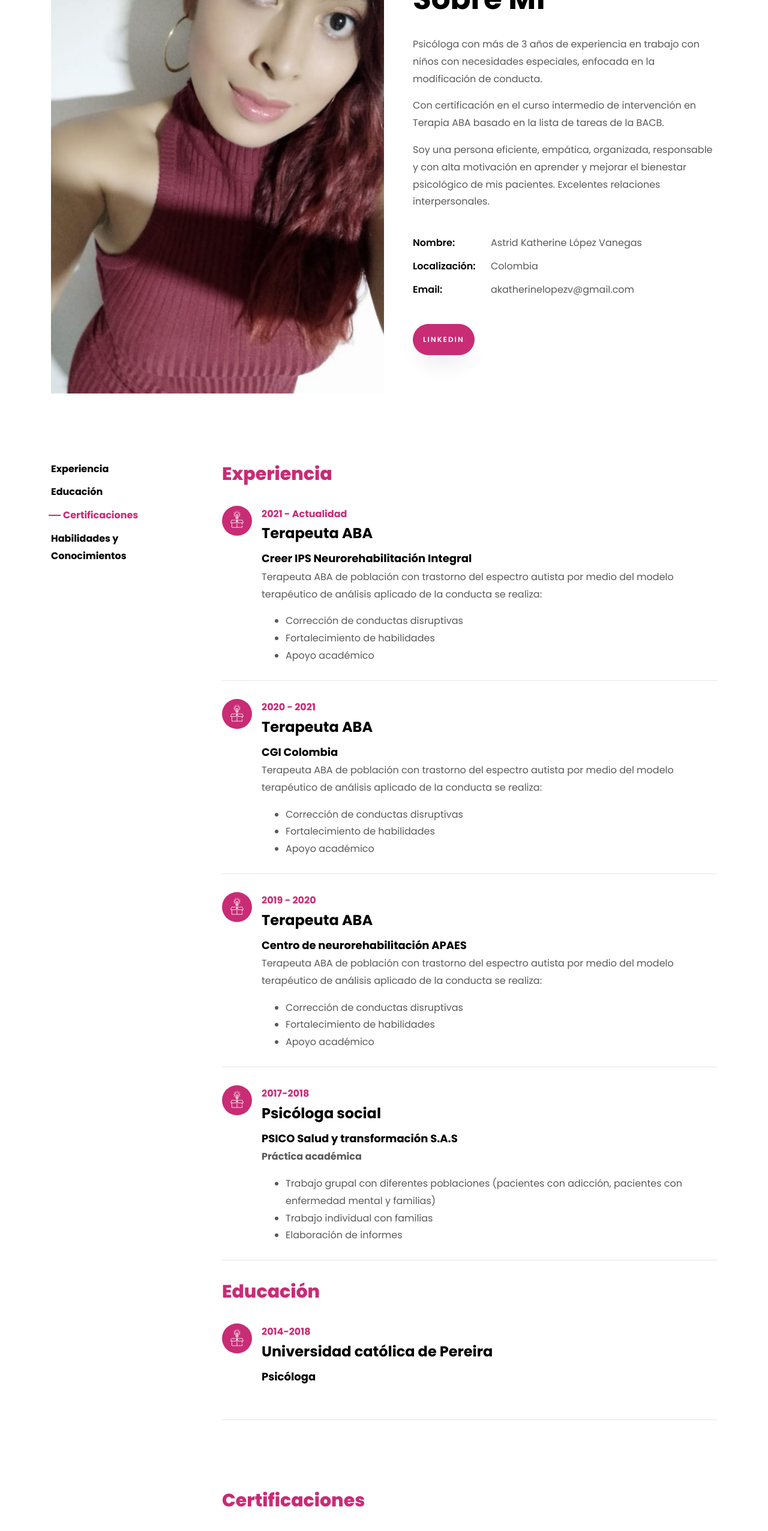
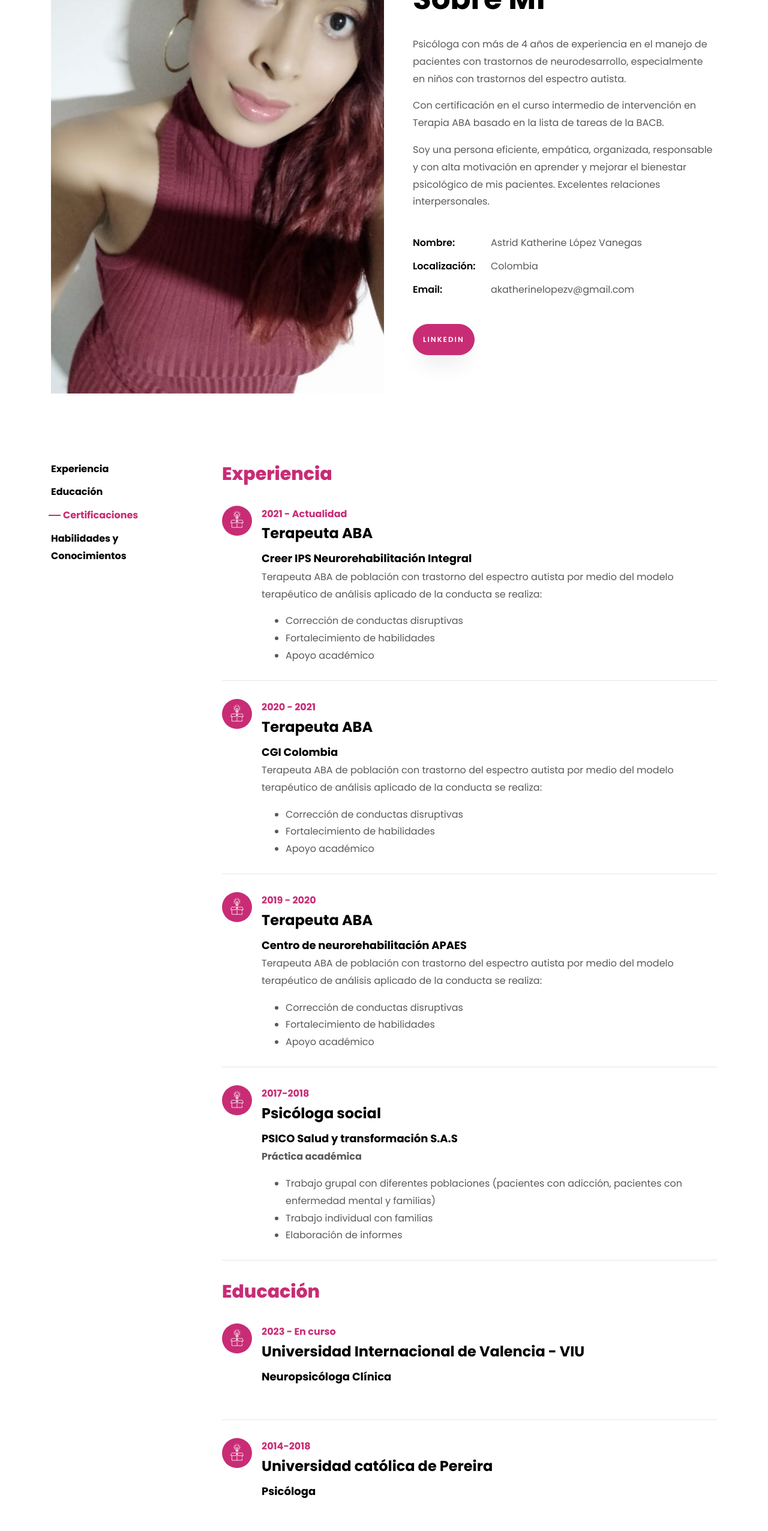
Before and after one commit to xergioalex/kathelopez.com, a website: page index.html in a window 1280 px wide. Shown: the part 887-3439 px from the top of the page at 60% size. Drawn offline with Linux system fonts and the light colour scheme; files whose address does not match are found by name.

Commit message:
Updating some copies

```diff
--- a/index.html
+++ b/index.html
@@ -18,7 +18,7 @@
 
     <meta name="keywords" content="psicóloga, psicología, terapeuta, terapeuta aba, terapía aba, aba, autismo, pereira">
     <meta name="author" content="Kathe López">
-    <meta name="description" content="Psicóloga con más de 3 años de experiencia en trabajo con niños con necesidades especiales, enfocada en la técnica ABA.">
+    <meta name="description" content="Psicóloga con más de 4 años de experiencia en trabajo con niños con necesidades especiales, enfocada en la técnica ABA.">
     <meta data-hid="apple-mobile-web-app-title" name="apple-mobile-web-app-title" content="Kathe López">
     <meta data-hid="application-name" name="application-name" content="Kathe López">
     <meta data-hid="theme-color" name="theme-color" content="#006cc3">
@@ -27,8 +27,8 @@
     <meta data-hid="og:url" property="og:url" content="https://www.kathelopez.com">
     <meta data-hid="og:image" property="og:image" name="og:image" content="https://www.kathelopez.com/images/SEO.png">
     <meta data-hid="og:title" property="og:title" content="Katherine - Psicóloga y Terapeuta ABA Pereira">
-    <meta data-hid="description" name="description" content="Psicóloga con más de 3 años de experiencia en trabajo con niños con necesidades especiales, enfocada en la técnica ABA.">
-    <meta data-hid="og:description" property="og:description" content="Psicóloga con más de 3 años de experiencia en trabajo con niños con necesidades especiales, enfocada en la técnica ABA.">
+    <meta data-hid="description" name="description" content="Psicóloga con más de 4 años de experiencia en trabajo con niños con necesidades especiales, enfocada en la técnica ABA.">
+    <meta data-hid="og:description" property="og:description" content="Psicóloga con más de 4 años de experiencia en trabajo con niños con necesidades especiales, enfocada en la técnica ABA.">
     <link rel="icon" type="image/x-icon" href="https://www.kathelopez.com/images/logo.png">
 
     <link rel="stylesheet" href="css/open-iconic-bootstrap.min.css">
@@ -113,7 +113,7 @@
     				<div class="row justify-content-start pb-3">
 		          <div class="col-md-12 heading-section ftco-animate">
 		            <h2 class="mb-4">Sobre Mí</h2>
-								<p>Psicóloga con más de 3 años de experiencia en trabajo con niños con necesidades especiales, enfocada en la modificación de conducta.</p>
+								<p>Psicóloga con más de 4 años de experiencia en el manejo de pacientes con trastornos de neurodesarrollo, especialmente en niños con trastornos del espectro autista.</p>
                 <p>Con certificación en el curso intermedio de intervención en Terapia ABA basado en la lista de tareas de la BACB.</p>
 								<p>Soy una persona eficiente, empática, organizada, responsable y con alta motivación en aprender y mejorar el bienestar psicológico de mis pacientes. Excelentes relaciones interpersonales.</p>
 		            <ul class="about-info mt-4 px-md-0 px-2">
@@ -231,6 +231,17 @@
 					  <div id="page-2" class= "page one">
 					  	<h2 class="heading">Educación</h2>
 					    <div class="resume-wrap d-flex ftco-animate">
+					    	<div class="icon d-flex align-items-center justify-content-center">
+					    		<span class="flaticon-ideas"></span>
+					    	</div>
+								<div class="text pl-3">
+		    					<span class="date">2023 - En curso</span>
+		    					<h2>Universidad Internacional de Valencia - VIU</h2>
+		    					<span class="position">Neuropsicóloga Clínica</span>
+		    					<p><br/></p>
+	    					</div>
+	    				</div>
+							<div class="resume-wrap d-flex ftco-animate">
 					    	<div class="icon d-flex align-items-center justify-content-center">
 					    		<span class="flaticon-ideas"></span>
 					    	</div>
```
Also changed, not shown: 2 other files.
